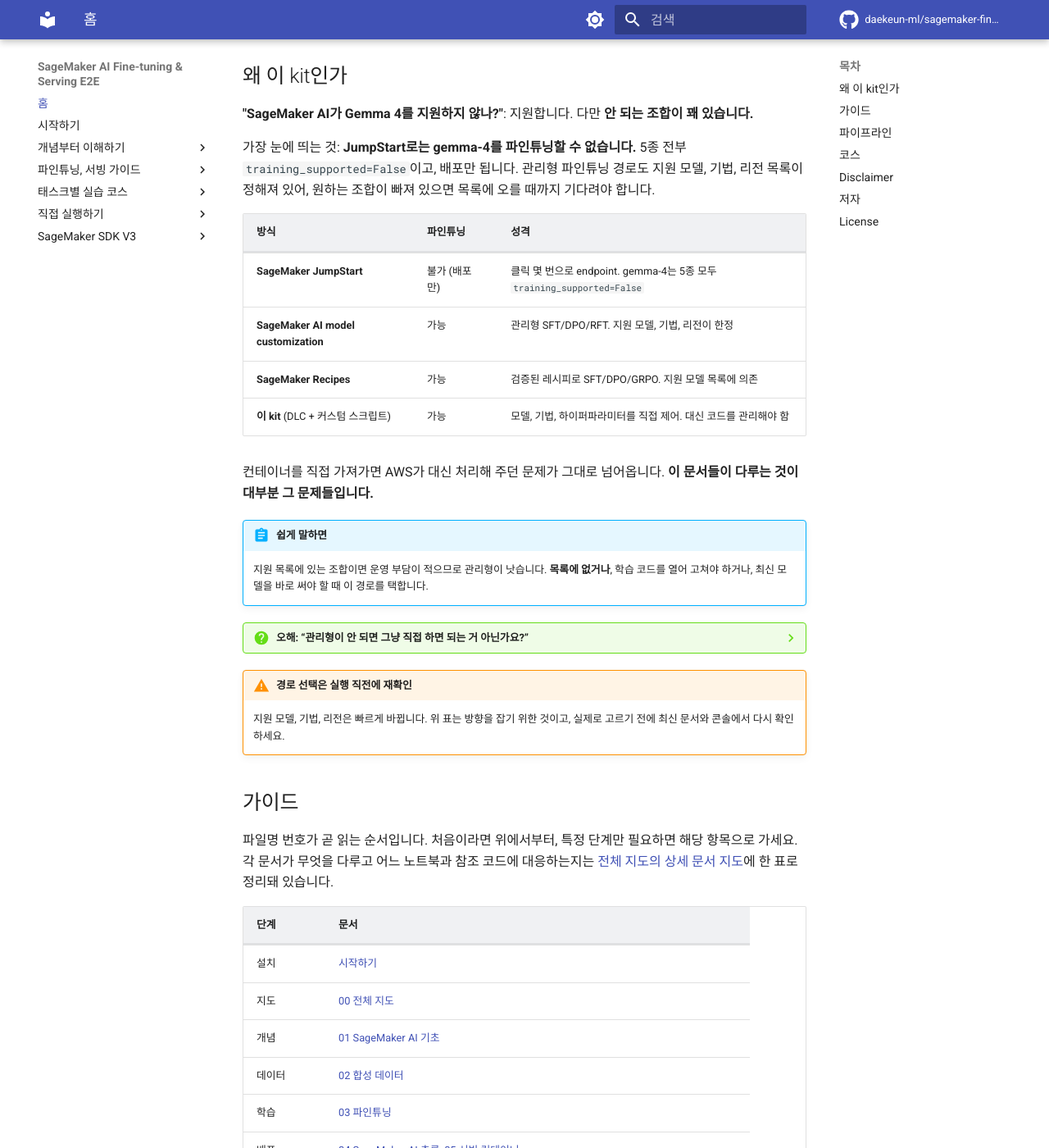
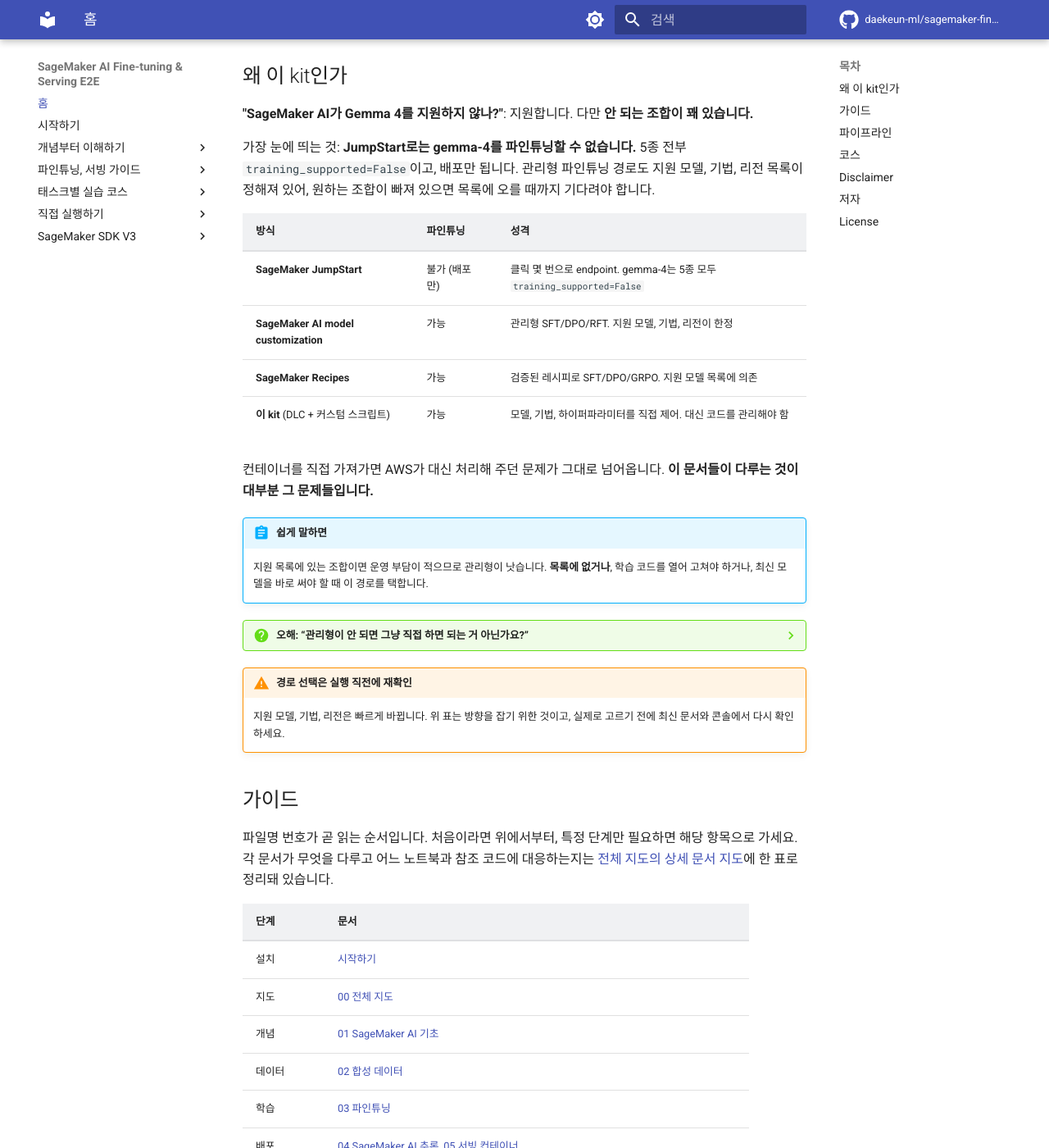
Before and after one commit to daekeun-ml/sagemaker-finetune-serve-e2e, an MkDocs documentation site: the page built from docs/index.md, in a window 1280 px wide and 1400 px high, scrolled down 480 px. Shown: the whole window at 82% size. Built offline with MkDocs 1.6.1 and Material for MkDocs 9.7.7, drawn with Linux system fonts in a browser that asks for light colours; comment, search, counter and statistics services are not loaded.

Commit message:
Drop the table outer border, keep the row rules
Material wraps each table in `border: .05rem solid` plus a border-radius. On a
2-3 column table that box is only as wide as its content, so the frame reads as
a small container penning the text in rather than as table structure. This
guidebook has a lot of two-column tables, which is where it shows.

Removed the outer border and the radius. Separation still comes from the header
bottom border added earlier and the per-row `border-top` Material puts on td, so
nothing is lost by dropping the frame.

Also removed `border-top` from the first body row when a thead is present: it
sat directly under the header's own bottom border and rendered as a doubled
line. Scoped with `thead + tbody` so headerless tables keep that first rule as
their top edge.

Kept `display: inline-block`. It is what fits the table to its content and lets
`overflow: auto` scroll wide tables; switching to `display: table` would make
the long tables push the body content sideways, which the existing horizontal
scroll rule depends on not happening.

Verified against the built site: all 117 tables carry no class attribute and
have thead followed by tbody, so both selectors match; extra.css loads after
main.css with equal-or-higher specificity, so the overrides win.

```diff
--- a/docs/stylesheets/extra.css
+++ b/docs/stylesheets/extra.css
@@ -50,3 +50,22 @@
 [data-md-color-scheme="slate"] .md-typeset table:not([class]) th {
   background-color: var(--md-default-fg-color--lightest);
 }
+
+/* 바깥 테두리를 없애고 행 구분선만 남깁니다. Material 기본값은 표 전체를
+   `border: .05rem solid` + `border-radius`로 감싸는데, 컬럼이 2~3개인 표는
+   폭이 좁아서 그 테두리가 내용을 가둔 작은 상자처럼 보입니다(이 문서에는 2열
+   표가 많습니다). 구분선은 헤더 아래 경계와 행 사이 `border-top`으로 이미
+   충분하므로, 가두는 선만 걷어냅니다.
+   🔴 `display: inline-block`은 그대로 둡니다. 이것이 표를 내용 폭에 맞추고
+   `overflow: auto`로 넓은 표를 가로 스크롤시키는 장치라, table로 바꾸면 긴 표가
+   본문을 밀어냅니다(위 가로 스크롤 규칙이 기대는 지점입니다). */
+.md-typeset table:not([class]) {
+  border: none;
+  border-radius: 0;
+}
+
+/* 첫 행의 `border-top`은 헤더 아래 경계선과 겹쳐 선이 두 겹으로 보입니다.
+   헤더가 있는 표에서만 제거합니다(헤더 없는 표는 첫 행 선이 위 경계 역할). */
+.md-typeset table:not([class]) thead + tbody tr:first-child td {
+  border-top: none;
+}
```
